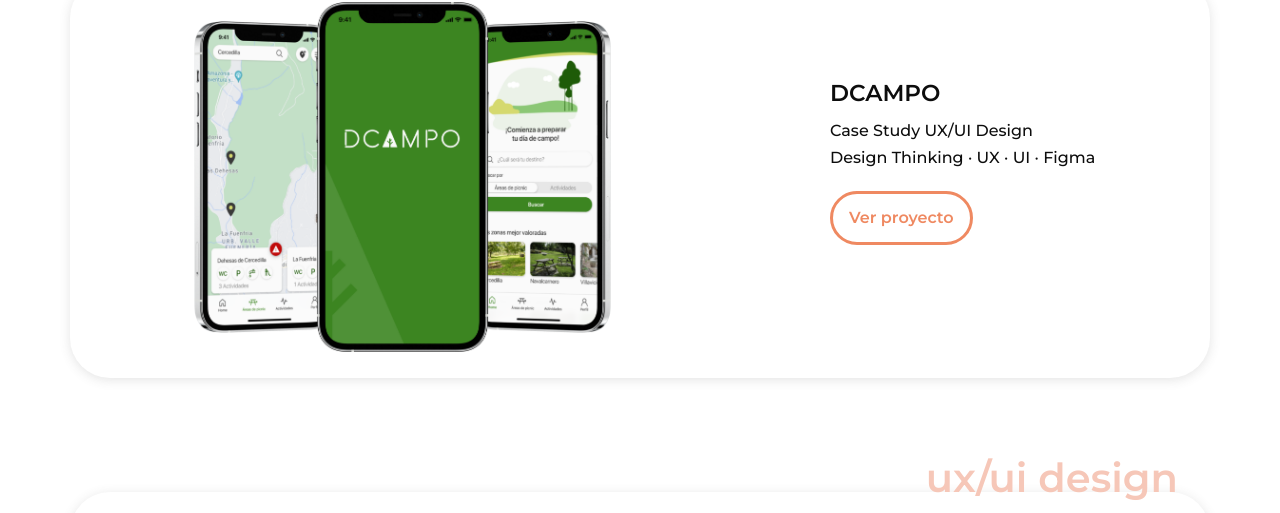
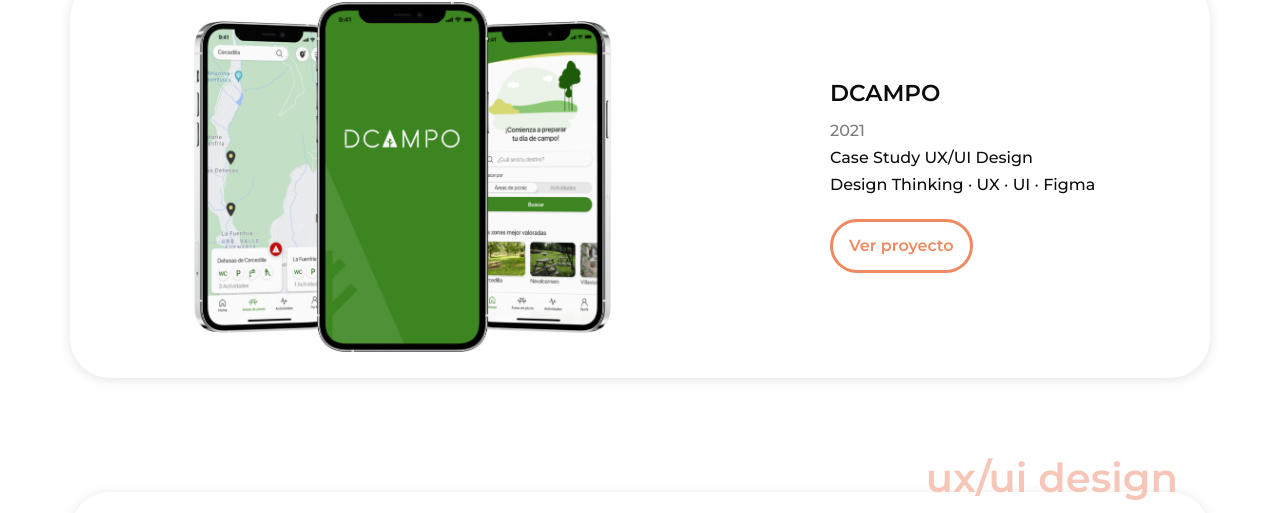
Before and after one commit to noeliaCasado/portfolio, a plain HTML site: page portfolio.html in a window 1280 px wide. Shown: the part 258-771 px from the top of the page. Drawn offline with nearby package versions, Linux system fonts and the light colour scheme; a web font is replaced by a local one.

Commit message:
Add files via upload

```diff
--- a/portfolio.html
+++ b/portfolio.html
@@ -38,6 +38,7 @@
                         </div>
                         <div>
                             <h3>DCAMPO</h3>
+                            <p class="date">2021</p>
                             <p>Case Study UX/UI Design</p>
                             <p>Design Thinking · UX · UI · Figma</p>
                             <a href="https://noeliacasado.medium.com/dcampo-una-aplicaci%C3%B3n-para-preparar-tu-d%C3%ADa-de-campo-prefecto-c1749cc2a6d8" class="main__bt--secundary"  target="_blank">Ver proyecto</a>
```
